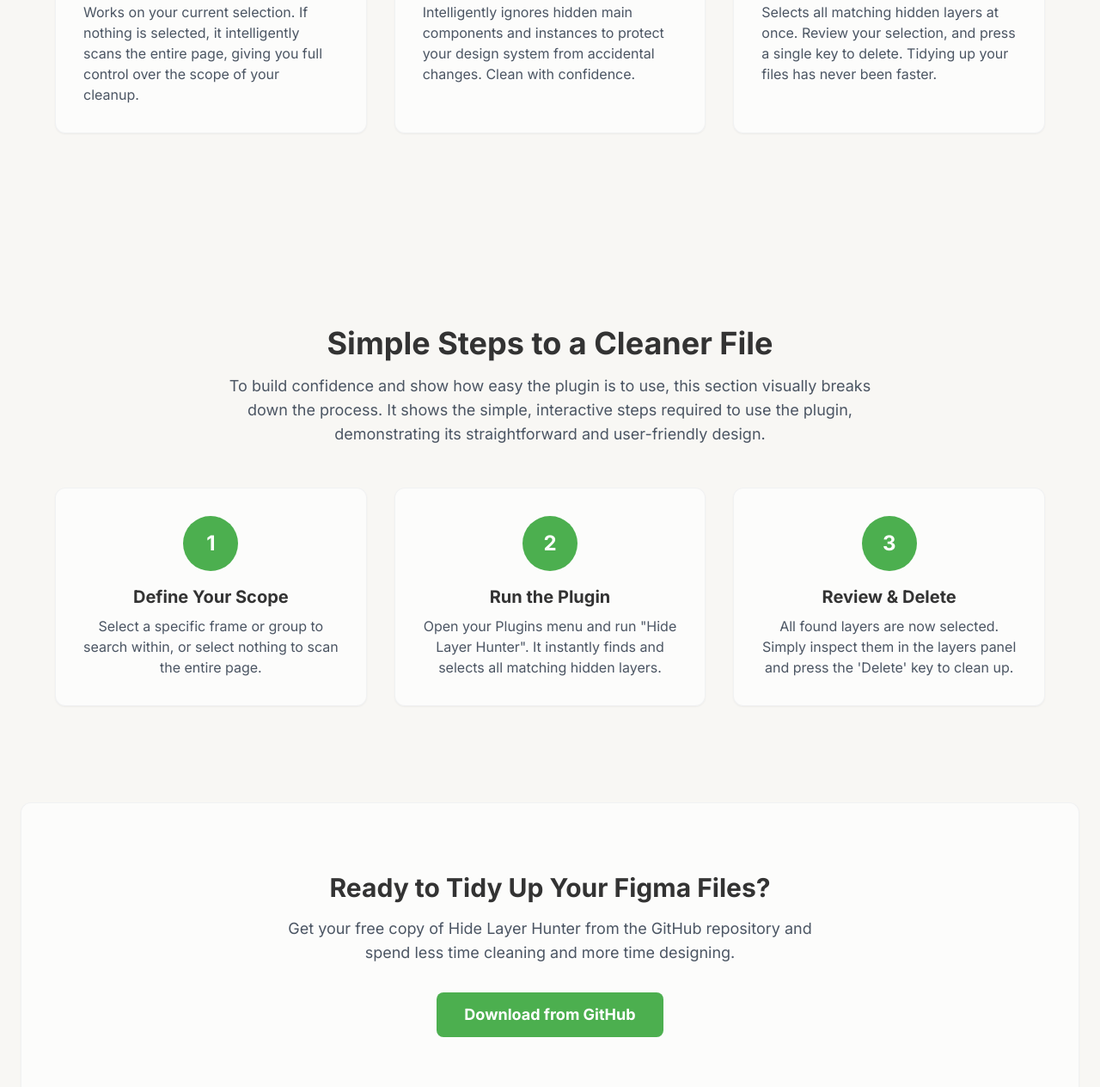
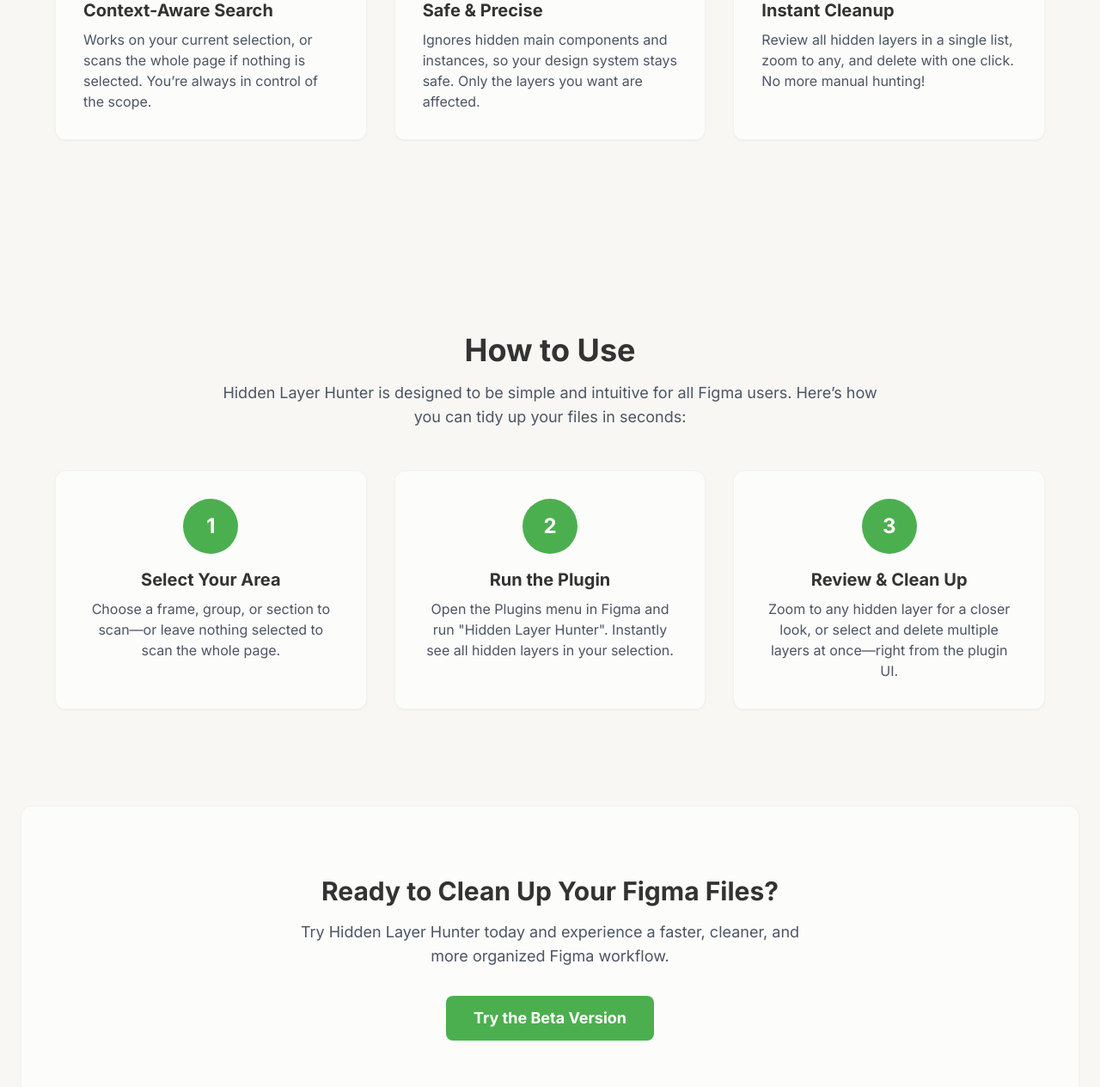
Before and after one commit to enamulkhanbd/figma-hide-layer-hunter, a website: page index.html in a window 1280 px wide. Shown: the part 747-2011 px from the top of the page at 86% size. Drawn offline with nearby package versions, Linux system fonts and the light colour scheme.

Commit message:
update html page

```diff
--- a/index.html
+++ b/index.html
@@ -41,41 +41,41 @@
         <!-- Hero Section -->
         <header id="home" class="text-center max-w-3xl mx-auto">
             <h1 class="text-4xl md:text-6xl font-bold tracking-tight mb-4">
-                Stop hunting. Start finding.
+                Instantly Find & Manage Hidden Layers in Figma
             </h1>
             <p class="text-lg md:text-xl text-gray-600 mb-8">
-                Hide Layer Hunter is a simple but powerful Figma plugin to instantly find and select all hidden layers, helping you clean up your design files quickly and efficiently.
+                Hidden Layer Hunter helps you quickly locate, review, and clean up hidden layers in your Figma files—making your workflow faster, your files lighter, and your team more efficient.
             </p>
             <a href="https://github.com/enamulkhanbd/figma-hide-layer-hunter/releases" target="_blank"
                class="btn-primary inline-block bg-[#4caf4f] text-white font-bold py-3 px-8 rounded-lg text-lg">
-                Get Hide Layer Hunter
+                Try the Beta Version
             </a>
         </header>
 
         <!-- Features Section -->
         <section id="features" class="py-20 md:py-28">
              <div class="text-center max-w-3xl mx-auto mb-12">
-                <h2 class="text-3xl md:text-4xl font-bold mb-4">Designed for a Faster Workflow</h2>
-                <p class="text-lg text-gray-600">This section introduces the core benefits of the plugin. Each feature is presented in a card to make it easy to digest, highlighting how it solves common frustrations in Figma and improves your design process.</p>
+                <h2 class="text-3xl md:text-4xl font-bold mb-4">Why Use Hidden Layer Hunter?</h2>
+                <p class="text-lg text-gray-600">Designed for Figma users who want to keep their files organized, efficient, and easy to collaborate on. Here’s how the plugin helps you:</p>
             </div>
             <div class="grid md:grid-cols-3 gap-8 max-w-6xl mx-auto">
 
                 <div class="feature-card bg-white/60 p-8 rounded-xl shadow-sm border border-gray-200/50">
                     <div class="text-4xl mb-4">✨</div>
-                    <h3 class="text-xl font-bold mb-2">Context-Aware</h3>
-                    <p class="text-gray-600">Works on your current selection. If nothing is selected, it intelligently scans the entire page, giving you full control over the scope of your cleanup.</p>
+                    <h3 class="text-xl font-bold mb-2">Context-Aware Search</h3>
+                    <p class="text-gray-600">Works on your current selection, or scans the whole page if nothing is selected. You’re always in control of the scope.</p>
                 </div>
 
                 <div class="feature-card bg-white/60 p-8 rounded-xl shadow-sm border border-gray-200/50">
                     <div class="text-4xl mb-4">🎯</div>
-                    <h3 class="text-xl font-bold mb-2">Precise Selection</h3>
-                    <p class="text-gray-600">Intelligently ignores hidden main components and instances to protect your design system from accidental changes. Clean with confidence.</p>
+                    <h3 class="text-xl font-bold mb-2">Safe & Precise</h3>
+                    <p class="text-gray-600">Ignores hidden main components and instances, so your design system stays safe. Only the layers you want are affected.</p>
                 </div>
 
                 <div class="feature-card bg-white/60 p-8 rounded-xl shadow-sm border border-gray-200/50">
                     <div class="text-4xl mb-4">🚀</div>
                     <h3 class="text-xl font-bold mb-2">Instant Cleanup</h3>
-                    <p class="text-gray-600">Selects all matching hidden layers at once. Review your selection, and press a single key to delete. Tidying up your files has never been faster.</p>
+                    <p class="text-gray-600">Review all hidden layers in a single list, zoom to any, and delete with one click. No more manual hunting!</p>
                 </div>
             </div>
         </section>
@@ -83,24 +83,24 @@
         <!-- How It Works Section -->
         <section id="how-it-works" class="py-20 md:py-28">
             <div class="text-center max-w-3xl mx-auto mb-12">
-                <h2 class="text-3xl md:text-4xl font-bold mb-4">Simple Steps to a Cleaner File</h2>
-                 <p class="text-lg text-gray-600">To build confidence and show how easy the plugin is to use, this section visually breaks down the process. It shows the simple, interactive steps required to use the plugin, demonstrating its straightforward and user-friendly design.</p>
+                <h2 class="text-3xl md:text-4xl font-bold mb-4">How to Use</h2>
+                 <p class="text-lg text-gray-600">Hidden Layer Hunter is designed to be simple and intuitive for all Figma users. Here’s how you can tidy up your files in seconds:</p>
             </div>
             <div class="grid md:grid-cols-3 gap-8 max-w-6xl mx-auto">
                 <div class="feature-card text-center bg-white/60 p-8 rounded-xl shadow-sm border border-gray-200/50">
                     <div class="flex items-center justify-center w-16 h-16 mx-auto bg-[#4caf4f] text-white text-2xl font-bold rounded-full mb-4">1</div>
-                    <h3 class="text-xl font-bold mb-2">Define Your Scope</h3>
-                    <p class="text-gray-600">Select a specific frame or group to search within, or select nothing to scan the entire page.</p>
+                    <h3 class="text-xl font-bold mb-2">Select Your Area</h3>
+                    <p class="text-gray-600">Choose a frame, group, or section to scan—or leave nothing selected to scan the whole page.</p>
                 </div>
                 <div class="feature-card text-center bg-white/60 p-8 rounded-xl shadow-sm border border-gray-200/50">
                     <div class="flex items-center justify-center w-16 h-16 mx-auto bg-[#4caf4f] text-white text-2xl font-bold rounded-full mb-4">2</div>
                     <h3 class="text-xl font-bold mb-2">Run the Plugin</h3>
-                    <p class="text-gray-600">Open your Plugins menu and run "Hide Layer Hunter". It instantly finds and selects all matching hidden layers.</p>
+                    <p class="text-gray-600">Open the Plugins menu in Figma and run "Hidden Layer Hunter". Instantly see all hidden layers in your selection.</p>
                 </div>
                 <div class="feature-card text-center bg-white/60 p-8 rounded-xl shadow-sm border border-gray-200/50">
                     <div class="flex items-center justify-center w-16 h-16 mx-auto bg-[#4caf4f] text-white text-2xl font-bold rounded-full mb-4">3</div>
-                    <h3 class="text-xl font-bold mb-2">Review & Delete</h3>
-                    <p class="text-gray-600">All found layers are now selected. Simply inspect them in the layers panel and press the 'Delete' key to clean up.</p>
+                    <h3 class="text-xl font-bold mb-2">Review & Clean Up</h3>
+                    <p class="text-gray-600">Zoom to any hidden layer for a closer look, or select and delete multiple layers at once—right from the plugin UI.</p>
                 </div>
             </div>
         </section>
@@ -108,13 +108,13 @@
         <!-- Final CTA Section -->
         <section id="get-started" class="text-center bg-white/60 py-20 rounded-xl shadow-sm border border-gray-200/50">
             <div class="max-w-2xl mx-auto px-6">
-                <h2 class="text-3xl font-bold mb-4">Ready to Tidy Up Your Figma Files?</h2>
+                <h2 class="text-3xl font-bold mb-4">Ready to Clean Up Your Figma Files?</h2>
                 <p class="text-lg text-gray-600 mb-8">
-                    Get your free copy of Hide Layer Hunter from the GitHub repository and spend less time cleaning and more time designing.
+                    Try Hidden Layer Hunter today and experience a faster, cleaner, and more organized Figma workflow.
                 </p>
                 <a href="https://github.com/enamulkhanbd/figma-hide-layer-hunter/releases" target="_blank"
                    class="btn-primary inline-block bg-[#4caf4f] text-white font-bold py-3 px-8 rounded-lg text-lg">
-                    Download from GitHub
+                    Try the Beta Version
                 </a>
             </div>
         </section>
@@ -123,9 +123,10 @@
     <!-- Footer -->
     <footer class="text-center py-8">
         <p class="text-gray-500">
-            A plugin by enamulkhanbd.
+            Made with ❤️ by the JustGo UX Team.<br>
             <a href="https://github.com/enamulkhanbd/figma-hide-layer-hunter" target="_blank" class="underline hover:text-[#4caf4f]">View Source on GitHub</a>
         </p>
+        <p class="text-xs text-gray-400 mt-2">Version 2.0.1 Beta</p>
     </footer>
 
 </body>
```
